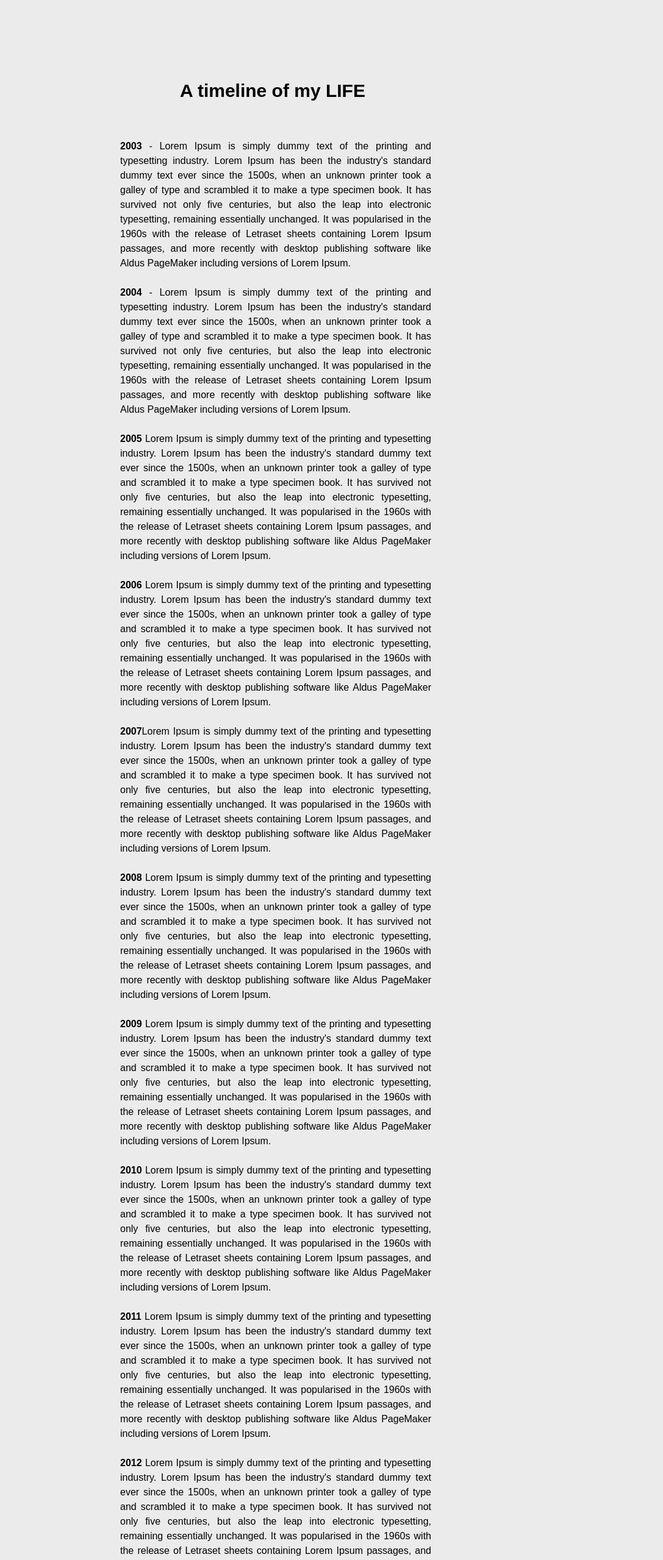
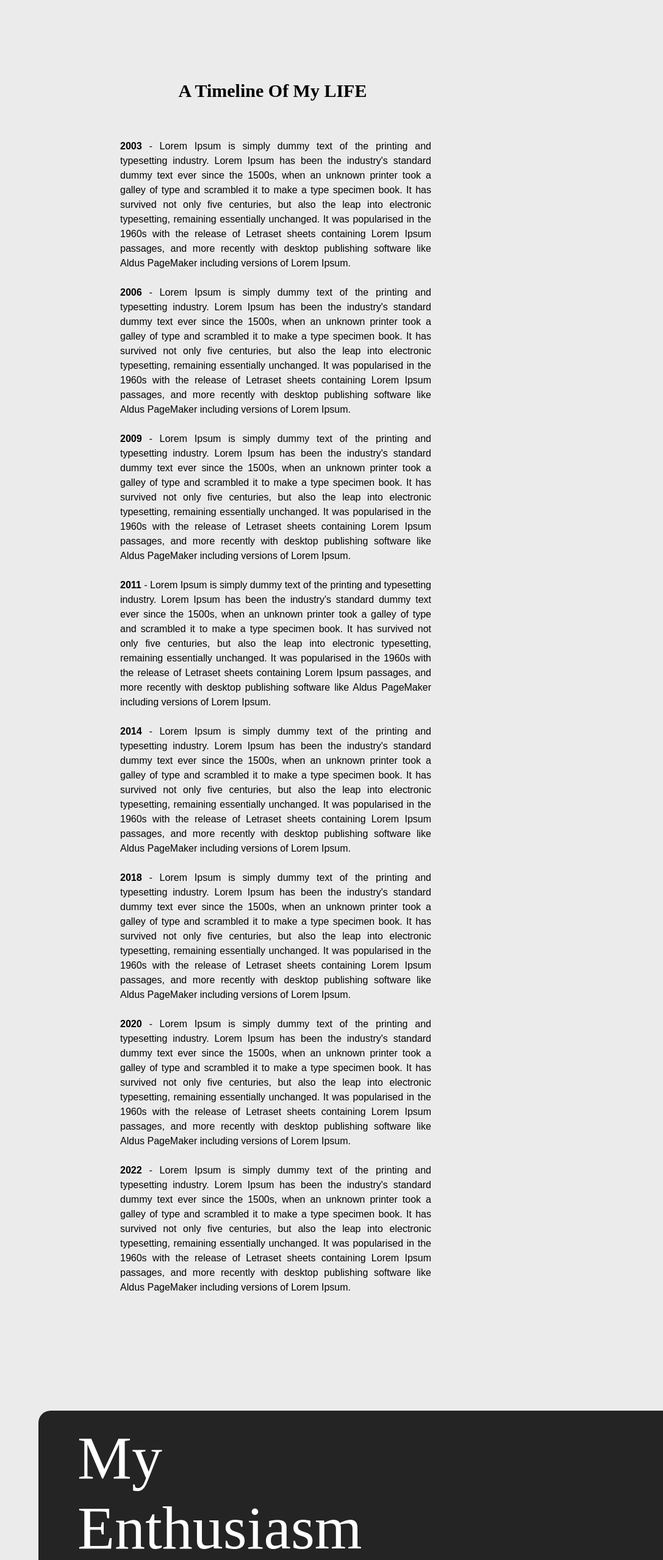
Before and after one commit to UBSITRullodaRaymund/Rulloda-FinalsHM, a website: page Index.html in a window 1280 px wide. Shown: the part 1040-3599 px from the top of the page at 61% size, without its empty margins (193-1280 px from the left). Drawn offline with Linux system fonts and the light colour scheme.

Commit message:
edited some pictures

```diff
--- a/Index.html
+++ b/Index.html
@@ -28,43 +28,31 @@
 
         <section class="content">
             <h1 id="tribute-info">
-                A timeline of my LIFE
+                A Timeline Of My LIFE
             </h1>
             <ul>
                 <li><b>2003</b> - Lorem Ipsum is simply dummy text of the printing and typesetting industry. Lorem Ipsum has been the industry's standard dummy text ever since the 1500s, when an unknown printer took a galley of type and scrambled it to make a type specimen book. It has survived not only five centuries, but also the leap into electronic typesetting, remaining essentially unchanged. It was popularised in the 1960s with the release of Letraset sheets containing Lorem Ipsum passages, and more recently with desktop publishing software like Aldus PageMaker including versions of Lorem Ipsum.
 
                 </li><br>
-                <li><b>2004</b> - Lorem Ipsum is simply dummy text of the printing and typesetting industry. Lorem Ipsum has been the industry's standard dummy text ever since the 1500s, when an unknown printer took a galley of type and scrambled it to make a type specimen book. It has survived not only five centuries, but also the leap into electronic typesetting, remaining essentially unchanged. It was popularised in the 1960s with the release of Letraset sheets containing Lorem Ipsum passages, and more recently with desktop publishing software like Aldus PageMaker including versions of Lorem Ipsum.
+                <li><b>2006</b> - Lorem Ipsum is simply dummy text of the printing and typesetting industry. Lorem Ipsum has been the industry's standard dummy text ever since the 1500s, when an unknown printer took a galley of type and scrambled it to make a type specimen book. It has survived not only five centuries, but also the leap into electronic typesetting, remaining essentially unchanged. It was popularised in the 1960s with the release of Letraset sheets containing Lorem Ipsum passages, and more recently with desktop publishing software like Aldus PageMaker including versions of Lorem Ipsum.
 
                 </li><br>
-                <li><b>2005</b> Lorem Ipsum is simply dummy text of the printing and typesetting industry. Lorem Ipsum has been the industry's standard dummy text ever since the 1500s, when an unknown printer took a galley of type and scrambled it to make a type specimen book. It has survived not only five centuries, but also the leap into electronic typesetting, remaining essentially unchanged. It was popularised in the 1960s with the release of Letraset sheets containing Lorem Ipsum passages, and more recently with desktop publishing software like Aldus PageMaker including versions of Lorem Ipsum.
+                <li><b>2009</b> - Lorem Ipsum is simply dummy text of the printing and typesetting industry. Lorem Ipsum has been the industry's standard dummy text ever since the 1500s, when an unknown printer took a galley of type and scrambled it to make a type specimen book. It has survived not only five centuries, but also the leap into electronic typesetting, remaining essentially unchanged. It was popularised in the 1960s with the release of Letraset sheets containing Lorem Ipsum passages, and more recently with desktop publishing software like Aldus PageMaker including versions of Lorem Ipsum.
 
                 </li><br>
-                <li><b>2006</b> Lorem Ipsum is simply dummy text of the printing and typesetting industry. Lorem Ipsum has been the industry's standard dummy text ever since the 1500s, when an unknown printer took a galley of type and scrambled it to make a type specimen book. It has survived not only five centuries, but also the leap into electronic typesetting, remaining essentially unchanged. It was popularised in the 1960s with the release of Letraset sheets containing Lorem Ipsum passages, and more recently with desktop publishing software like Aldus PageMaker including versions of Lorem Ipsum.
+                <li><b>2011</b> - Lorem Ipsum is simply dummy text of the printing and typesetting industry. Lorem Ipsum has been the industry's standard dummy text ever since the 1500s, when an unknown printer took a galley of type and scrambled it to make a type specimen book. It has survived not only five centuries, but also the leap into electronic typesetting, remaining essentially unchanged. It was popularised in the 1960s with the release of Letraset sheets containing Lorem Ipsum passages, and more recently with desktop publishing software like Aldus PageMaker including versions of Lorem Ipsum.
 
                 </li><br>
-                <li><b>2007</b>Lorem Ipsum is simply dummy text of the printing and typesetting industry. Lorem Ipsum has been the industry's standard dummy text ever since the 1500s, when an unknown printer took a galley of type and scrambled it to make a type specimen book. It has survived not only five centuries, but also the leap into electronic typesetting, remaining essentially unchanged. It was popularised in the 1960s with the release of Letraset sheets containing Lorem Ipsum passages, and more recently with desktop publishing software like Aldus PageMaker including versions of Lorem Ipsum.
+                <li><b>2014</b> - Lorem Ipsum is simply dummy text of the printing and typesetting industry. Lorem Ipsum has been the industry's standard dummy text ever since the 1500s, when an unknown printer took a galley of type and scrambled it to make a type specimen book. It has survived not only five centuries, but also the leap into electronic typesetting, remaining essentially unchanged. It was popularised in the 1960s with the release of Letraset sheets containing Lorem Ipsum passages, and more recently with desktop publishing software like Aldus PageMaker including versions of Lorem Ipsum.
 
                 </li><br>
-                <li><b>2008</b> Lorem Ipsum is simply dummy text of the printing and typesetting industry. Lorem Ipsum has been the industry's standard dummy text ever since the 1500s, when an unknown printer took a galley of type and scrambled it to make a type specimen book. It has survived not only five centuries, but also the leap into electronic typesetting, remaining essentially unchanged. It was popularised in the 1960s with the release of Letraset sheets containing Lorem Ipsum passages, and more recently with desktop publishing software like Aldus PageMaker including versions of Lorem Ipsum.
+                <li><b>2018</b> - Lorem Ipsum is simply dummy text of the printing and typesetting industry. Lorem Ipsum has been the industry's standard dummy text ever since the 1500s, when an unknown printer took a galley of type and scrambled it to make a type specimen book. It has survived not only five centuries, but also the leap into electronic typesetting, remaining essentially unchanged. It was popularised in the 1960s with the release of Letraset sheets containing Lorem Ipsum passages, and more recently with desktop publishing software like Aldus PageMaker including versions of Lorem Ipsum.
 
                 </li><br>
-                <li><b>2009</b> Lorem Ipsum is simply dummy text of the printing and typesetting industry. Lorem Ipsum has been the industry's standard dummy text ever since the 1500s, when an unknown printer took a galley of type and scrambled it to make a type specimen book. It has survived not only five centuries, but also the leap into electronic typesetting, remaining essentially unchanged. It was popularised in the 1960s with the release of Letraset sheets containing Lorem Ipsum passages, and more recently with desktop publishing software like Aldus PageMaker including versions of Lorem Ipsum.
+                <li><b>2020</b> - Lorem Ipsum is simply dummy text of the printing and typesetting industry. Lorem Ipsum has been the industry's standard dummy text ever since the 1500s, when an unknown printer took a galley of type and scrambled it to make a type specimen book. It has survived not only five centuries, but also the leap into electronic typesetting, remaining essentially unchanged. It was popularised in the 1960s with the release of Letraset sheets containing Lorem Ipsum passages, and more recently with desktop publishing software like Aldus PageMaker including versions of Lorem Ipsum.
 
                 </li><br>
-                <li><b>2010</b> Lorem Ipsum is simply dummy text of the printing and typesetting industry. Lorem Ipsum has been the industry's standard dummy text ever since the 1500s, when an unknown printer took a galley of type and scrambled it to make a type specimen book. It has survived not only five centuries, but also the leap into electronic typesetting, remaining essentially unchanged. It was popularised in the 1960s with the release of Letraset sheets containing Lorem Ipsum passages, and more recently with desktop publishing software like Aldus PageMaker including versions of Lorem Ipsum.
-
-                </li><br>
-                <li><b>2011</b> Lorem Ipsum is simply dummy text of the printing and typesetting industry. Lorem Ipsum has been the industry's standard dummy text ever since the 1500s, when an unknown printer took a galley of type and scrambled it to make a type specimen book. It has survived not only five centuries, but also the leap into electronic typesetting, remaining essentially unchanged. It was popularised in the 1960s with the release of Letraset sheets containing Lorem Ipsum passages, and more recently with desktop publishing software like Aldus PageMaker including versions of Lorem Ipsum.
-
-                </li><br>
-                <li><b>2012</b> Lorem Ipsum is simply dummy text of the printing and typesetting industry. Lorem Ipsum has been the industry's standard dummy text ever since the 1500s, when an unknown printer took a galley of type and scrambled it to make a type specimen book. It has survived not only five centuries, but also the leap into electronic typesetting, remaining essentially unchanged. It was popularised in the 1960s with the release of Letraset sheets containing Lorem Ipsum passages, and more recently with desktop publishing software like Aldus PageMaker including versions of Lorem Ipsum.
-
-                </li><br>
-                <li><b>2013</b> Lorem Ipsum is simply dummy text of the printing and typesetting industry. Lorem Ipsum has been the industry's standard dummy text ever since the 1500s, when an unknown printer took a galley of type and scrambled it to make a type specimen book. It has survived not only five centuries, but also the leap into electronic typesetting, remaining essentially unchanged. It was popularised in the 1960s with the release of Letraset sheets containing Lorem Ipsum passages, and more recently with desktop publishing software like Aldus PageMaker including versions of Lorem Ipsum.
-
-                </li><br>
-                <li><b>2014</b> Lorem Ipsum is simply dummy text of the printing and typesetting industry. Lorem Ipsum has been the industry's standard dummy text ever since the 1500s, when an unknown printer took a galley of type and scrambled it to make a type specimen book. It has survived not only five centuries, but also the leap into electronic typesetting, remaining essentially unchanged. It was popularised in the 1960s with the release of Letraset sheets containing Lorem Ipsum passages, and more recently with desktop publishing software like Aldus PageMaker including versions of Lorem Ipsum.
+                <li><b>2022</b> - Lorem Ipsum is simply dummy text of the printing and typesetting industry. Lorem Ipsum has been the industry's standard dummy text ever since the 1500s, when an unknown printer took a galley of type and scrambled it to make a type specimen book. It has survived not only five centuries, but also the leap into electronic typesetting, remaining essentially unchanged. It was popularised in the 1960s with the release of Letraset sheets containing Lorem Ipsum passages, and more recently with desktop publishing software like Aldus PageMaker including versions of Lorem Ipsum.
 
                 </li><br>
             </ul>
--- a/css/custom.css
+++ b/css/custom.css
@@ -62,7 +62,7 @@ body {
 }
 
 #tribute-info {
-    font-family: 'Noto Sans JP' , sans-serif;
+    font-family: 'italic';
     text-align: center;
     font-size: 30px;
     margin-bottom: 10%;
```
Also changed, not shown: _pages/Page3.html (+2 -2 lines), _pages/page4.html (+5 -4 lines).
